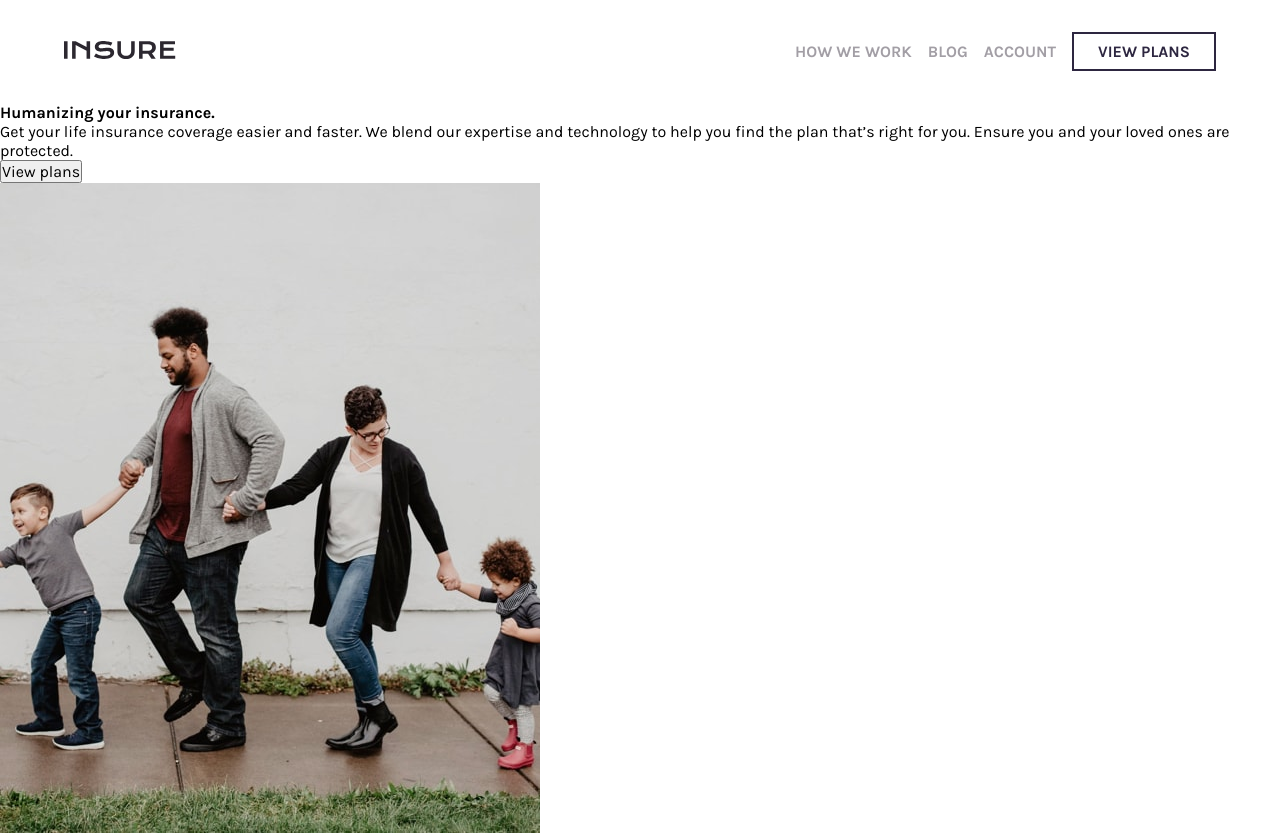
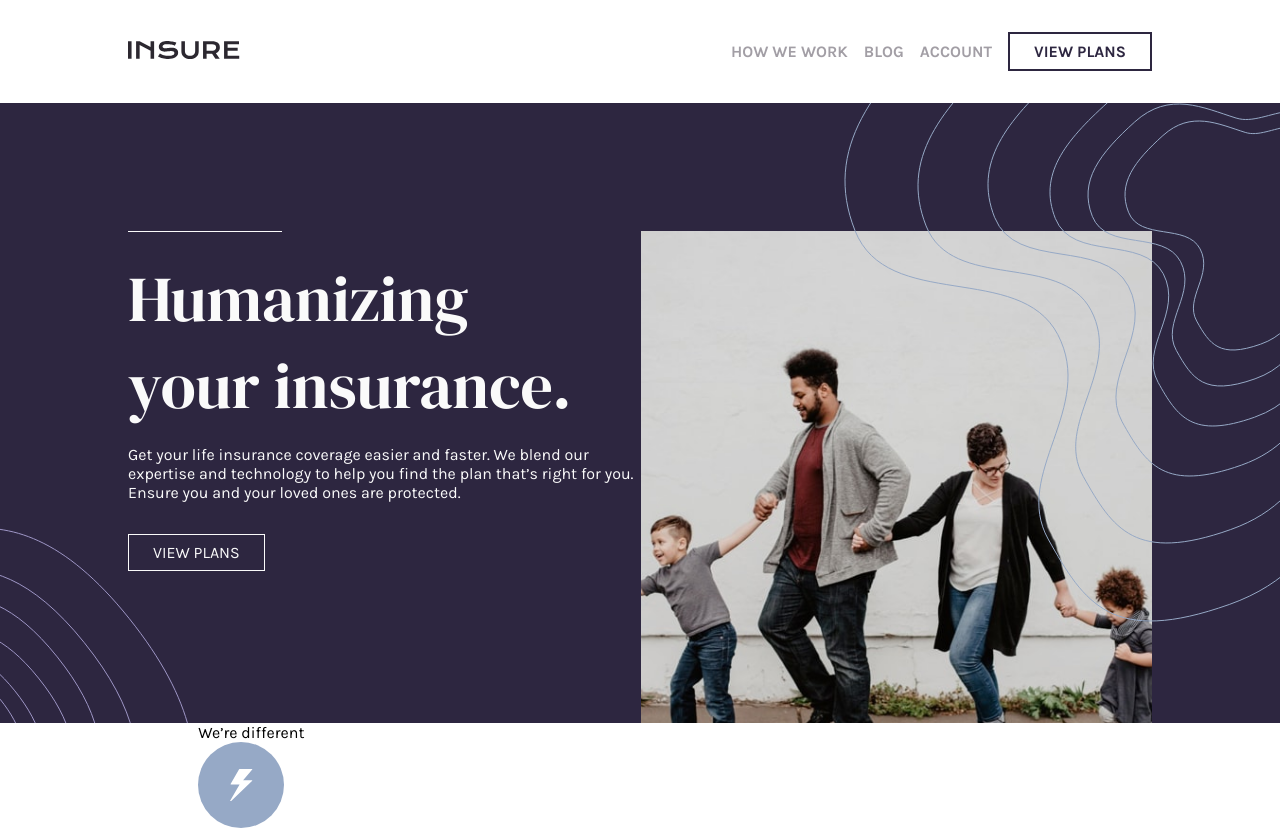
Before and after one commit to mjmorrison10/fem-25-insure-landing-page-master, a plain HTML site: page index.html in a window 1280 px wide. Shown: the top 834 px of the page. Drawn offline with Linux system fonts and the light colour scheme.

Commit message:
section 1 complete

```diff
--- a/index.html
+++ b/index.html
@@ -53,6 +53,7 @@
     </header>
 
     <section class="headline">
+      <div class="wrapper">
         <div class="headline-text">
           <h1>Humanizing your insurance.</h1>
           <p>
@@ -64,6 +65,7 @@
         </div>
         <div class="headerline-img">
           <img src="./images/image-intro-desktop.jpg" alt="" />
+        </div>
       </div>
     </section>
 
--- a/style.css
+++ b/style.css
@@ -39,31 +39,34 @@
 
   font-size: var(--fontSize);
 
-  --font-size-x9-small: var(--fontSize) * 0.9;
-  --font-size-x8-small: var(--fontSize) * 0.8;
-  --font-size-x7-small: var(--fontSize) * 0.7;
-  --font-size-x7-5-small: var(--fontSize) * 0.75;
-  --font-size-x6-small: var(--fontSize) * 0.6;
-  --font-size-x5-small: var(--fontSize) * 0.5;
+  --font-size-x9-small: calc(var(--fontSize) * 0.9);
+  --font-size-x8-small: calc(var(--fontSize) * 0.8);
+  --font-size-x7-small: calc(var(--fontSize) * 0.7);
+  --font-size-x7-5-small: calc(var(--fontSize) * 0.75);
+  --font-size-x6-small: calc(var(--fontSize) * 0.6);
+  --font-size-x5-small: calc(var(--fontSize) * 0.5);
 
-  --font-size-x1-large: var(--fontSize) * 1.1;
-  --font-size-x2-large: var(--fontSize) * 1.2;
-  --font-size-x3-large: var(--fontSize) * 1.3;
-  --font-size-x4-large: var(--fontSize) * 1.4;
-  --font-size-x5-large: var(--fontSize) * 1.5;
-  --font-size-x6-large: var(--fontSize) * 1.6;
-  --font-size-x7-large: var(--fontSize) * 1.7;
-  --font-size-x8-large: var(--fontSize) * 1.8;
-  --font-size-x9-large: var(--fontSize) * 1.9;
-  --font-size-x20-large: var(--fontSize) * 2;
-  --font-size-x25-large: var(--fontSize) * 2.5;
-  --font-size-x30-large: var(--fontSize) * 3;
-  --font-size-x35-large: var(--fontSize) * 3.5;
-  --font-size-x40-large: var(--fontSize) * 4;
-  --font-size-x45-large: var(--fontSize) * 4.5;
-  --font-size-x50-large: var(--fontSize) * 5;
+  --font-size-x1-large: calc(var(--fontSize) * 1.1);
+  --font-size-x2-large: calc(var(--fontSize) * 1.2);
+  --font-size-x3-large: calc(var(--fontSize) * 1.3);
+  --font-size-x4-large: calc(var(--fontSize) * 1.4);
+  --font-size-x5-large: calc(var(--fontSize) * 1.5);
+  --font-size-x6-large: calc(var(--fontSize) * 1.6);
+  --font-size-x7-large: calc(var(--fontSize) * 1.7);
+  --font-size-x8-large: calc(var(--fontSize) * 1.8);
+  --font-size-x9-large: calc(var(--fontSize) * 1.9);
+  --font-size-x20-large: calc(var(--fontSize) * 2);
+  --font-size-x25-large: calc(var(--fontSize) * 2.5);
+  --font-size-x30-large: calc(var(--fontSize) * 3);
+  --font-size-x35-large: calc(var(--fontSize) * 3.5);
+  --font-size-x40-large: calc(var(--fontSize) * 4);
+  --font-size-x45-large: calc(var(--fontSize) * 4.5);
+  --font-size-x50-large: calc(var(--fontSize) * 5);
 
-  --wrapper: 90%;
+  --wrapper: 80%;
+
+  --headline-padding: 8rem;
+  --headline-neg-padding: -8rem;
 }
 
 * {
@@ -72,6 +75,7 @@
   padding: 0;
   font-size: var(--fontSize);
   font-family: var(--ff-Karla);
+  font-weight: var(--fw-normal);
 }
 
 body {
@@ -117,3 +121,88 @@ header {
   padding: 0.5rem 1.5rem;
   color: var(--color-Dark-Violet);
 }
+
+/* //////////////////////////////////////////////////////////////////////////////// */
+/* Section Headline //////////////////////////////////////////////////////////////////////////////// */
+/* //////////////////////////////////////////////////////////////////////////////// */
+
+.headline {
+  background-color: var(--color-Dark-Violet);
+  display: flex;
+  justify-content: center;
+  align-items: center;
+  width: 100%;
+  position: relative;
+  overflow: hidden;
+}
+
+.headline::before {
+  content: "";
+  background-image: url(./images/bg-pattern-intro-left-desktop.svg);
+  background-repeat: no-repeat;
+  background-position: bottom left;
+  height: 100%;
+  width: 100%;
+  bottom: -50%;
+  position: absolute;
+}
+
+.headline::after {
+  content: "";
+  background-image: url(./images/bg-pattern-intro-right-desktop.svg);
+  background-repeat: no-repeat;
+  background-position: top right;
+  height: 100%;
+  width: 100%;
+  top: -12%;
+  position: absolute;
+}
+
+.wrapper {
+  display: flex;
+  justify-content: space-between;
+  align-items: center;
+  width: var(--wrapper);
+  position: relative;
+}
+
+.headline-text h1 {
+  font-size: var(--font-size-x40-large);
+  font-family: var(--ff-DM-Serif-Display);
+  color: var(--color-Very-Light-Gray);
+  width: 15ch;
+}
+
+.headline-text h1::before {
+  content: "";
+  display: block;
+  width: 15%;
+  height: 1px;
+  background-color: var(--color-Very-Light-Gray);
+  position: absolute;
+  top: var(--headline-padding);
+}
+
+.headline-text p {
+  color: var(--color-Very-Light-Gray);
+  margin: 1rem 0 2rem 0;
+  max-width: 57ch;
+}
+
+.headline-text button {
+  background-color: transparent;
+  border: 1px solid var(--color-Very-Light-Gray);
+  padding: 0.5rem 1.5rem;
+  color: var(--color-Very-Light-Gray);
+  text-transform: uppercase;
+}
+
+.headerline-img {
+}
+
+.headerline-img img {
+  height: 100%;
+  width: 100%;
+  object-fit: contain;
+  margin: var(--headline-padding) 0 var(--headline-neg-padding) 0;
+}
```
Lines whose indentation alone changed are shown as unchanged.
